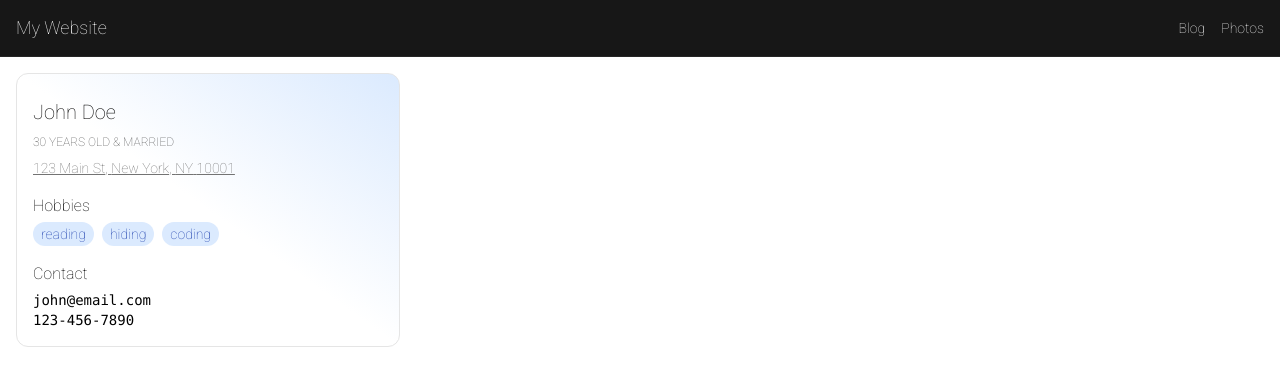
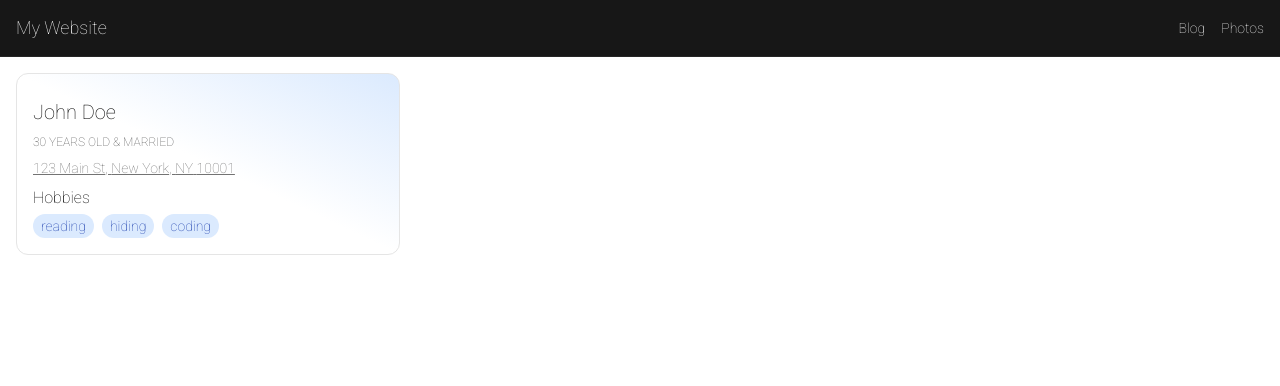
Before and after one commit to FRCroboSam/my-website-portfolio-3, a Next.js app: page / in a window 1280 px wide. Shown: the top 386 px of the page. Built offline with nearby package versions, Linux system fonts and the light colour scheme.

Commit message:
basic crappy popup logic

```diff
--- a/app/components/PhotoCard.js
+++ b/app/components/PhotoCard.js
@@ -1,14 +1,21 @@
+
 
 import { urlForImage } from "@/sanity/lib/image";
 import Image from "next/image";
 
 export default function Photo({ photo }) {
+
+  function handleClick(){
+    console.log("Photo CLICKED");
+    // Add the logic you want to execute on click here
+  };
   return (
-    <div className="space-y-2 group">
+    <div className="space-y-2 group" onClick={handleClick}>
       <Image
         src={urlForImage(photo.image).auto("format").size(1920, 1080).url()}
         width={1920}
         height={1080}
+        onClick={handleClick}
         alt={photo.description}
         className="rounded-2xl border border-primary-400 md:group-hover:scale-95 transition-transform transform"
       />
--- a/app/page.js
+++ b/app/page.js
@@ -1,14 +1,70 @@
+// Import React at the beginning
+'use client';
+import React from 'react';
+
+// Import Container component
 import Container from "./components/Container";
 
+// Define Popup component
+function Popup({ clue, onClick }) {
+  return (
+    <>
+      <div className="Overlay" />
+      <div className="Popup">
+        {`This is the popup with clue: ${clue}`}
+      </div>
+    </>
+  );
+}
+
+// Define Person component
+function Person({ person }) {
+  const [popupState, setPopupState] = React.useState({ open: false, clue: "NOTHING"});
+  function showPopup2(){
+    setPopupState({ open: !popupState.open});
+  };
+
+  return (
+    <div className="max-w-sm border border-primary-200 rounded-xl px-4 pb-4 pt-6 bg-gradient-to-bl from-secondary-100 to-white via-white md:hover:shadow-xl md:hover:scale-105 transition-all space-y-4"
+        onClick={showPopup2}
+    >
+      {popupState.open === true && (
+        <Popup
+          clue={"DF"}
+          onClick={() => setPopupState({ open: false, clue: "NEW ONE" })}
+        />
+      )}
+      {popupState.open === false && (
+      <div className="space-y-2">
+        <h3 className="font-medium text-xl">{person.name}</h3>
+        <p className="flex items-center justify-start space-x-2 text-xs font-medium uppercase text-primary-600">
+          {person.age} years old & {person.isMarried ? "married" : "single"}
+        </p>
+        <p className="text-sm text-primary-500 underline">
+          {person.address.street}, {person.address.city}, {person.address.state} {person.address.zip}
+        </p>
+        <div className="space-y-1">
+          <h4 className="font-medium">Hobbies</h4>
+          <ul className="flex flex-wrap gap-2 text-sm text-secondary-800">
+            {person.hobbies.map((hobby) => (
+              <li className="bg-secondary-100 px-2 py-0.5 rounded-full" key={hobby}>
+                {hobby}
+              </li>
+            ))}
+          </ul>
+        </div>
+      </div>
+      )}
+    </div>
+  );
+}
+
+// Define Home component
 export default function Home() {
   const person = {
     "name": "John Doe",
     "age": 30,
-    "hobbies": [
-      "reading",
-      "hiding",
-      "coding"
-    ],
+    "hobbies": ["reading", "hiding", "coding"],
     "address": {
       "street": "123 Main St",
       "city": "New York",
@@ -20,41 +76,11 @@ export default function Home() {
       "phone": "123-456-7890"
     },
     "isMarried": true,
-  }
+  };
+
   return (
     <Container>
       <Person person={person} />
     </Container>
   );
 }
-function Person({person}) {
-  return (
-    <div className="max-w-sm border border-primary-200 rounded-xl px-4 pb-4 pt-6 bg-gradient-to-bl from-secondary-100 to-white via-white md:hover:shadow-xl md:hover:scale-105 transition-all space-y-4">
-      <div className="space-y-2">
-        <h3 className="font-medium text-xl">{person.name}</h3>
-        <p className="flex items-center justify-start space-x-2 text-xs font-medium uppercase text-primary-600">
-        {person.age} years old & {person.isMarried ? "married" : "single"}
-        </p>
-        <p className="text-sm text-primary-500 underline">{person.address.street}, {person.address.city}, {person.address.state} {person.address.zip}</p>
-      </div>
-      <div className="space-y-1">
-        <h4 className="font-medium">Hobbies</h4>
-        <ul className="flex flex-wrap gap-2 text-sm text-secondary-800">
-        {person.hobbies.map((hobby) => (
-          <li className="bg-secondary-100 px-2 py-0.5 rounded-full" key={hobby}>
-            {hobby}
-          </li>
-      ))}
-</ul>
-
-      </div>
-      <div className="space-y-1">
-        <h4 className="font-medium">Contact</h4>
-        <ul className="font-mono text-sm">
-          <li>{person.contact.email}</li>
-          <li>123-456-7890</li>
-        </ul>
-      </div>
-    </div>
-  );
-}
--- a/app/photos/page.js
+++ b/app/photos/page.js
@@ -1,12 +1,30 @@
+'use client';
 import Container from "../components/Container";
 import { client } from "@/sanity/lib/client";
 import Photo from "../components/PhotoCard"
 export default async function Photos() {
+   function onClick2(){
+    alert("YOU CLICKED ME")
+   }
+    // Add the logic you want to execute on click here
+    function Popup({ clue, onClick }) {
+      return (
+        <>
+          <div className="Overlay" />
+          <div className="Popup">
+            {`This is the popup with clue: ${clue}`}
+            <button onClick={onClick}>Close Popup</button>
+          </div>
+        </>
+      );
+    }
 
   const dogs = await getDogs();
   return (
     <Container>
-      <div className="grid grid-cols-1 md:grid-cols-3 gap-4">
+      <div className="grid grid-cols-1 md:grid-cols-3 gap-4"
+           onClick={onClick2}
+      >
 
         {dogs.map((dog) => (
           <Photo key={dog.description} photo={dog}/>
@@ -19,6 +37,7 @@ export default async function Photos() {
 
 
 async function getDogs() {
+  console.log("GETTING QUERIES")
   const query = `*[_type == "photo"]{
       favorite,
     image,
--- a/package.json
+++ b/package.json
@@ -20,6 +20,7 @@
     "react-dom": "^18",
     "react-player": "^2.13.0",
     "react-youtube": "^10.1.0",
+    "reactjs-popup": "^2.0.6",
     "sanity": "^3.20.1",
     "sanity-plugin-media": "^2.2.4",
     "styled-components": "^5.3.11"
```
Also changed, not shown: 1 other file (tests, documents, lock files or other folders).
